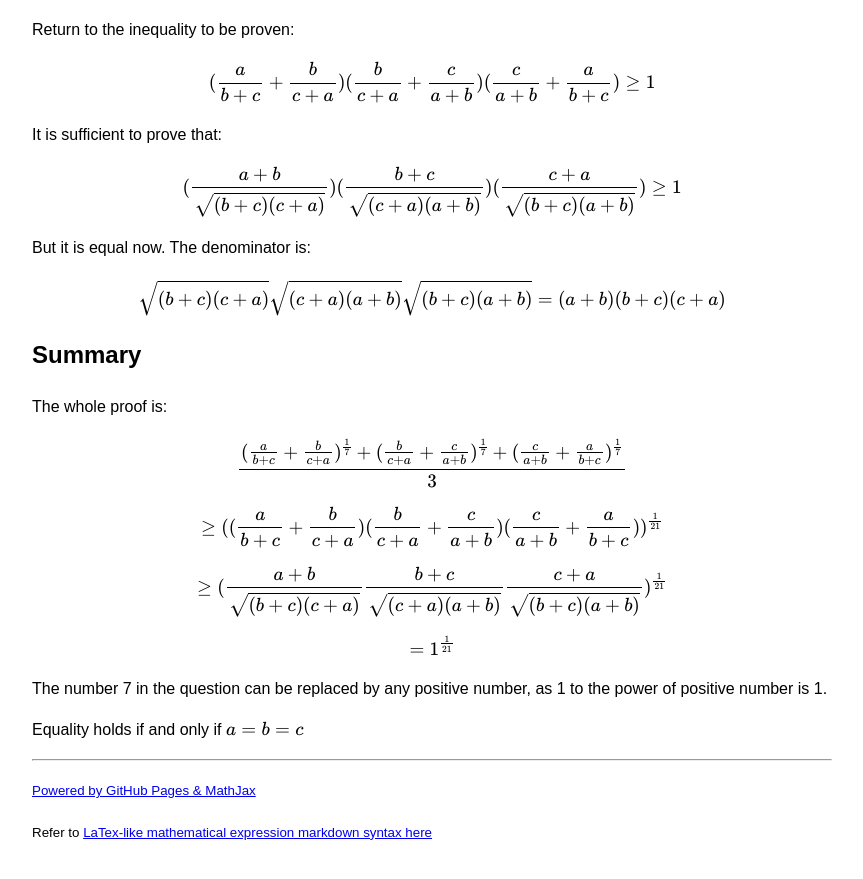
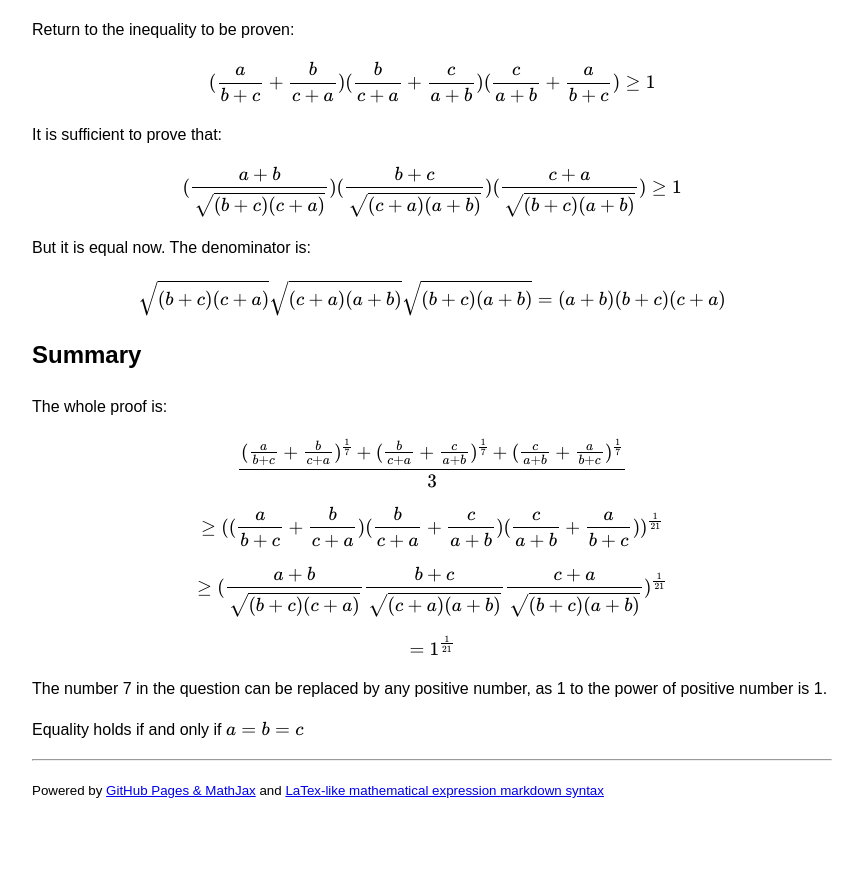
Before and after one commit to tinhomak/tinhomak.github.io, a Jekyll site: the page docs/math/solve_an_2020_irish_math_olymapid_question.html, which Jekyll copies as it is, in a window 1280 px wide and 900 px high, scrolled down 1285 px. Shown: the top 879 px of the window, without its empty margins (208-1071 px from the left). Built offline with Jekyll 4.4.1, drawn with Linux system fonts in a browser that asks for light colours.

Commit message:
Update footer with GitHub Pages and LaTeX links

```diff
--- a/docs/math/solve_an_2020_irish_math_olymapid_question.html
+++ b/docs/math/solve_an_2020_irish_math_olymapid_question.html
@@ -57,7 +57,9 @@ $$(\frac{a}{b+c} + \frac{b}{c+a}) ^ \frac{1}{7} + (\frac{b}{c+a} + \frac{c}{a+b}
     <p>Equality holds if and only if \(a=b=c\)</p>
 
     <hr/>
-    <p><small><a href="https://docs.github.com/en/pages/setting-up-a-github-pages-site-with-jekyll/about-github-pages-and-jekyll">Powered by GitHub Pages & MathJax</a></small></p>
-    <p><small>Refer to <a href="https://docs.github.com/en/get-started/writing-on-github/working-with-advanced-formatting/writing-mathematical-expressions">LaTex-like mathematical expression markdown syntax here</a><small></p>
+    <p><small>
+        Powered by <a href="https://docs.github.com/en/pages/setting-up-a-github-pages-site-with-jekyll/about-github-pages-and-jekyll">GitHub Pages & MathJax</a> and
+        <a href="https://docs.github.com/en/get-started/writing-on-github/working-with-advanced-formatting/writing-mathematical-expressions">LaTex-like mathematical expression markdown syntax</a>
+    <small></p>
 </body>
 </html>
```
